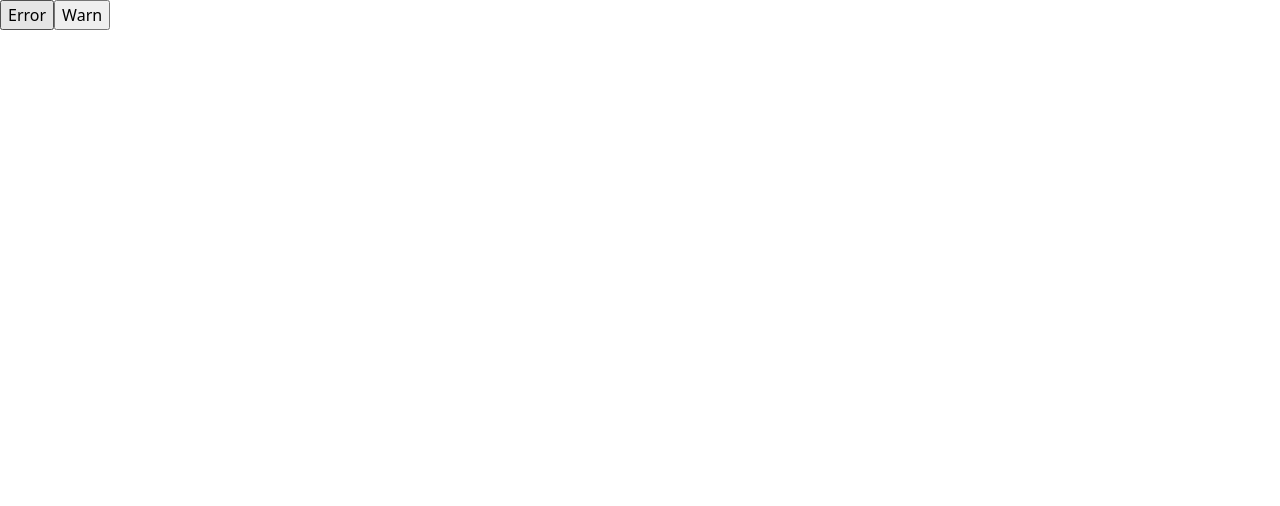
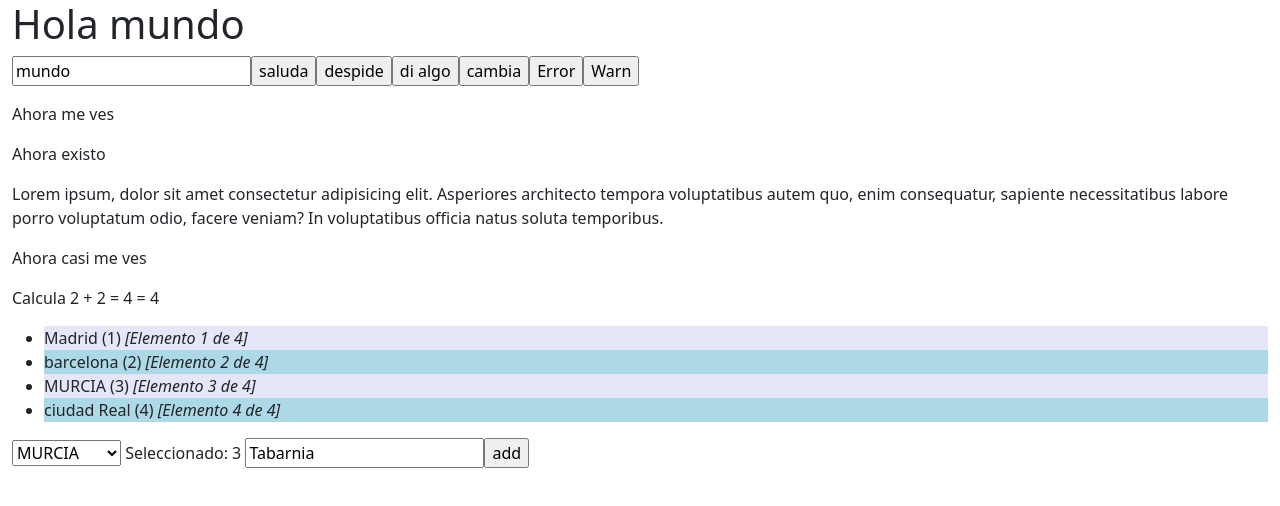
Before and after one commit to jmagit/BOOT20220125, an Angular app in the folder angular/: page / in a window 1280 px wide. Shown: the top 506 px of the page. Built offline with nearby package versions, Linux system fonts and the light colour scheme.

Commit message:
plantilla

```diff
--- a/angular/src/app/app.component.html
+++ b/angular/src/app/app.component.html
@@ -1,3 +1,5 @@
-<app-notification-modal></app-notification-modal>
-<app-demos></app-demos>
+<app-notification></app-notification>
+<main class="container-fluid">
+  <app-demos></app-demos>
+</main>
 <router-outlet></router-outlet>
--- a/angular/src/app/demos/demos.component.html
+++ b/angular/src/app/demos/demos.component.html
@@ -1,4 +1,42 @@
+<h1>Hola {{Nombre}}</h1>
 <p>
+  <input type="text" [(ngModel)]="Nombre">
+  <input type="button" value="saluda" (click)="saluda()" >
+  <input type="button" value="despide" (click)="despide()" >
+  <input type="button" value="di algo" (click)="di('algo')" >
+  <input type="button" value="cambia" (click)="cambia()" >
   <input type="button" value="Error" (click)="vm.add('Esto es una notificación de error')" >
   <input type="button" value="Warn" (click)="vm.add('Esta notificación es un aviso', vm.NotificationType.warn)" >
- </p>
+</p>
+
+<p [textContent]="resultado">Esto se pierde</p>
+<p [innerHTML]="resultado">Esto se pierde</p>
+
+
+<p [hidden]="!visible">Ahora me ves</p>
+<p *ngIf="visible">Ahora existo</p>
+
+<p [ngClass]="estetica">
+Lorem ipsum, dolor sit amet consectetur adipisicing elit. Asperiores architecto tempora voluptatibus autem quo, enim consequatur, sapiente necessitatibus labore porro voluptatum odio, facere veniam? In voluptatibus officia natus soluta temporibus.
+</p>
+<p [class.semivisible]="!visible">Ahora casi me ves</p>
+
+<p>
+  Calcula 2 + 2 = {{ 2 + 2 }} = {{ calcula(2, 2) }}
+</p>
+
+<ul>
+  <li *ngFor="let item of listado; let indice=index; let fondo=odd;"
+    [style.background-color]="fondo ? 'LightBlue' : 'Lavender'" >
+    {{item.nombre}} ({{item.id}}) <i>[Elemento {{indice + 1}} de {{listado.length}}]</i>
+  </li>
+</ul>
+
+<p>
+  <select [(ngModel)]="idProvincia" >
+    <option *ngFor="let item of listado" [value]="item.id">{{item.nombre}}</option>
+  </select>
+  Seleccionado: {{idProvincia}}
+  <input type="text" #txtProvincia value="Tabarnia">
+  <input type="button" value="add" (click)="add(txtProvincia.value)" >
+</p>
```
